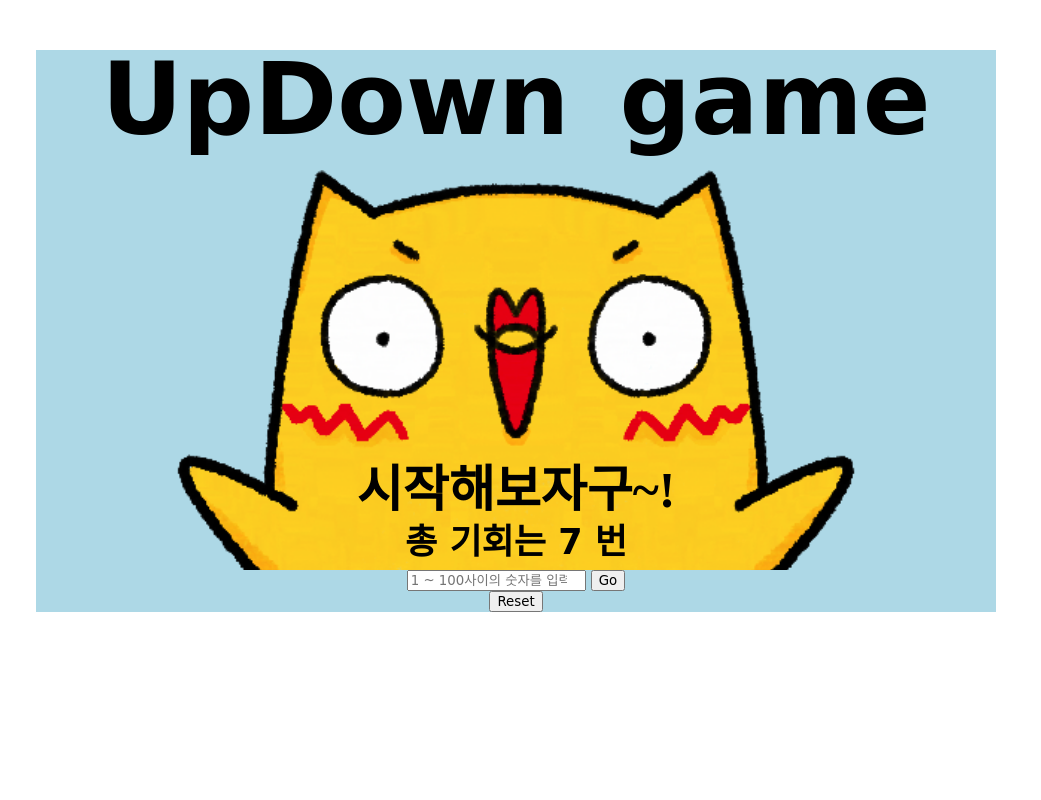
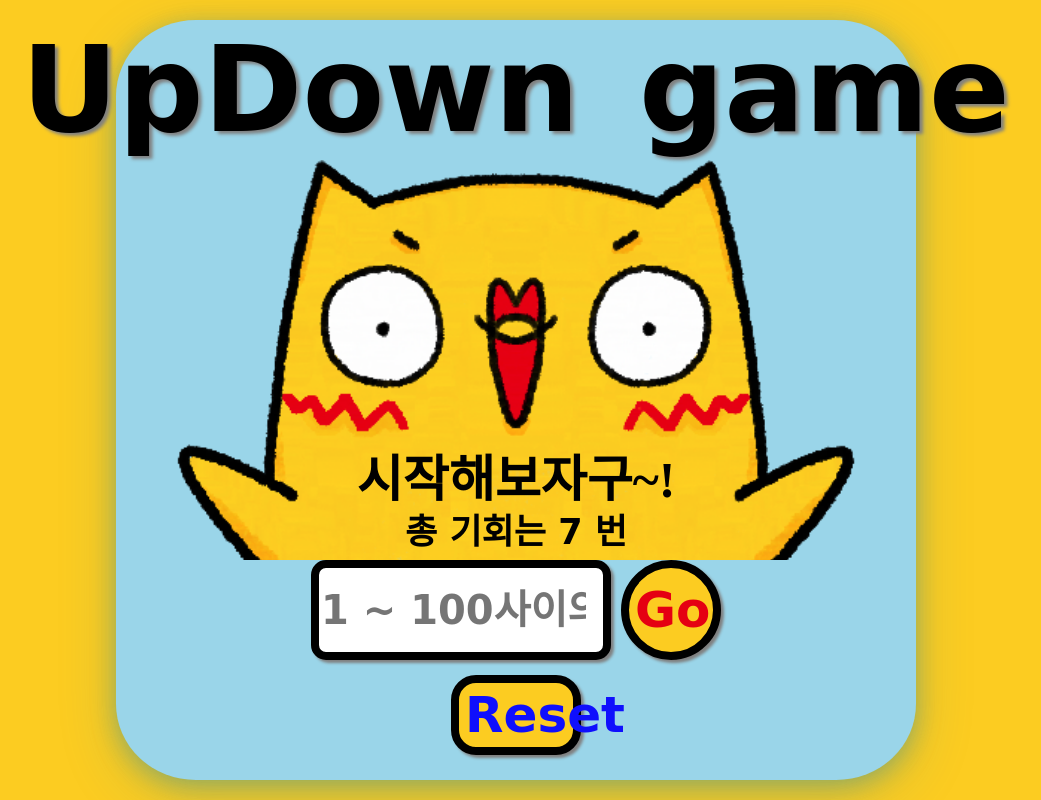
Before and after one commit to minjeongx2/updown_game, a plain HTML site: page index.html in a window 1280 px wide. Shown: the whole page, without its empty margins (124-1165 px from the left). Drawn offline with Linux system fonts and the light colour scheme; a web font is replaced by a local one.

Commit message:
third commit : css

```diff
--- a/css/style.css
+++ b/css/style.css
@@ -1,29 +1,43 @@
 @import url(reset.css);
 @import url(common.css);
 
+body{
+    background-color: #fccc21;
+
+}
+
 .game_wrap{
-    max-width: 960px;
+    height: 95vh;
+    max-width: 800px;
     width: 100%;
-    margin: 50px auto;
-    background-color: lightblue;
+    margin: 20px auto;
+    background-color: rgb(154, 213, 233);
+    border-radius: 10%;
     display: flex;
     flex-direction: column;
     align-items: center;
+    box-shadow: rgba(28, 135, 171, .2) 0px 4px 20px, rgba(28, 135, 171, .2) 0px 8px 28px, rgba(28, 135, 171, .2) 0px 16px 60px;
 }
 
 .game_wrap > h1{
+    margin: 20px 0;
     font-size: 100px;
     margin-bottom: 20px;
     display: flex;
     justify-content: space-between;
+    text-shadow: 3px 3px 3px gray;
+    animation: move alternate infinite ease-in-out .7s;
 }
 
-
-
+@keyframes move {
+    to{
+        transform: scale(1.2);
+    }
+}
 .game_wrap > h1 > span:nth-child(6){
     margin-right: 50px;
 }
-
+/*----- h1_end -----*/
 
 
 .area_wrap{
@@ -49,3 +63,64 @@
     font-weight: 700;
     padding-bottom: 10px;
 }
+/*----- area_wrap_end-----*/
+
+
+.input_go_wrap{
+    display: flex;
+    gap: 10px;
+}
+
+.input_go_wrap > input{
+    width: 300px;
+    height: 100px;
+    font-size: 40px;
+    font-weight: 900;
+    border: 8px solid rgba(0, 0, 0, 1);
+    border-radius: 15px;
+    text-align: center;
+    box-shadow: 3px 3px 3px gray;
+}
+
+#go_btn{
+    cursor: pointer;
+    width: 100px;
+    height: 100px;
+    font-size: 50px;
+    font-weight: bold;
+    color: #e50012;
+    border: 8px solid #000;
+    border-radius: 50%;
+    background-color: #fccc21;
+    box-shadow: 3px 3px 3px gray;
+    transition: all .3s;
+}
+
+#go_btn:hover{
+    color: #fff;
+
+    border-color: #e50012;
+}
+/*----- input_go_wrap_end -----*/
+
+
+#reset_btn{
+    cursor: pointer;
+    width: 130px;
+    height: 80px;
+    margin: 15px 0;
+    font-size: 50px;
+    font-weight: bold;
+    color: rgb(15, 15, 253);
+    border: 8px solid #000;
+    border-radius: 25px;
+    background-color: #fccc21;
+    box-shadow: 3px 3px 3px gray;
+    transition: all .3s;
+}
+
+#reset_btn:hover{
+    color: #fff;
+    border-color: rgb(15, 15, 253);
+}
+/*----- reset_btn_end -----*/
--- a/index.html
+++ b/index.html
@@ -33,7 +33,7 @@
             </div>
 
             <div class="input_go_wrap">
-                <input id="user_number" type="number" placeholder="1 ~ 100사이의 숫자를 입력해줘">
+                <input id="user_number" type="number" placeholder="1 ~ 100사이의 숫자">
                 <button id="go_btn">Go</button>
             </div>
 
```
